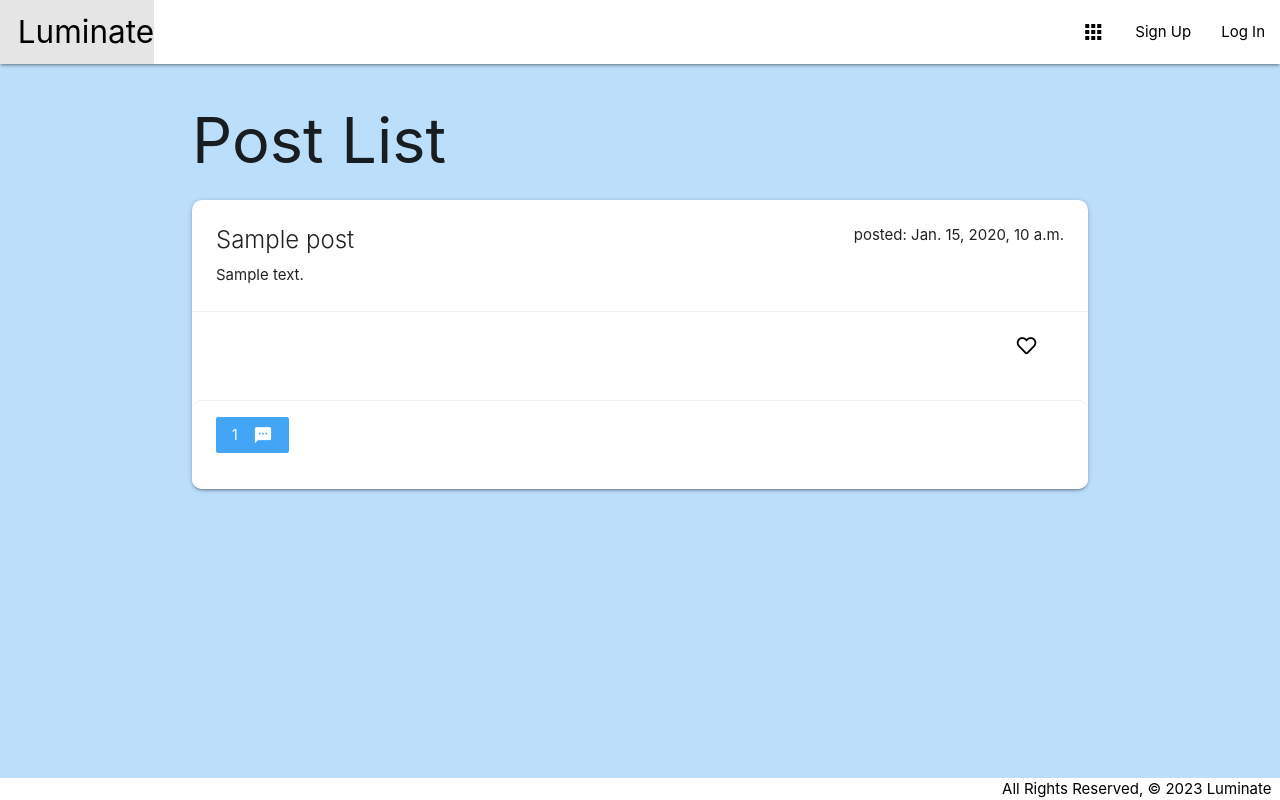
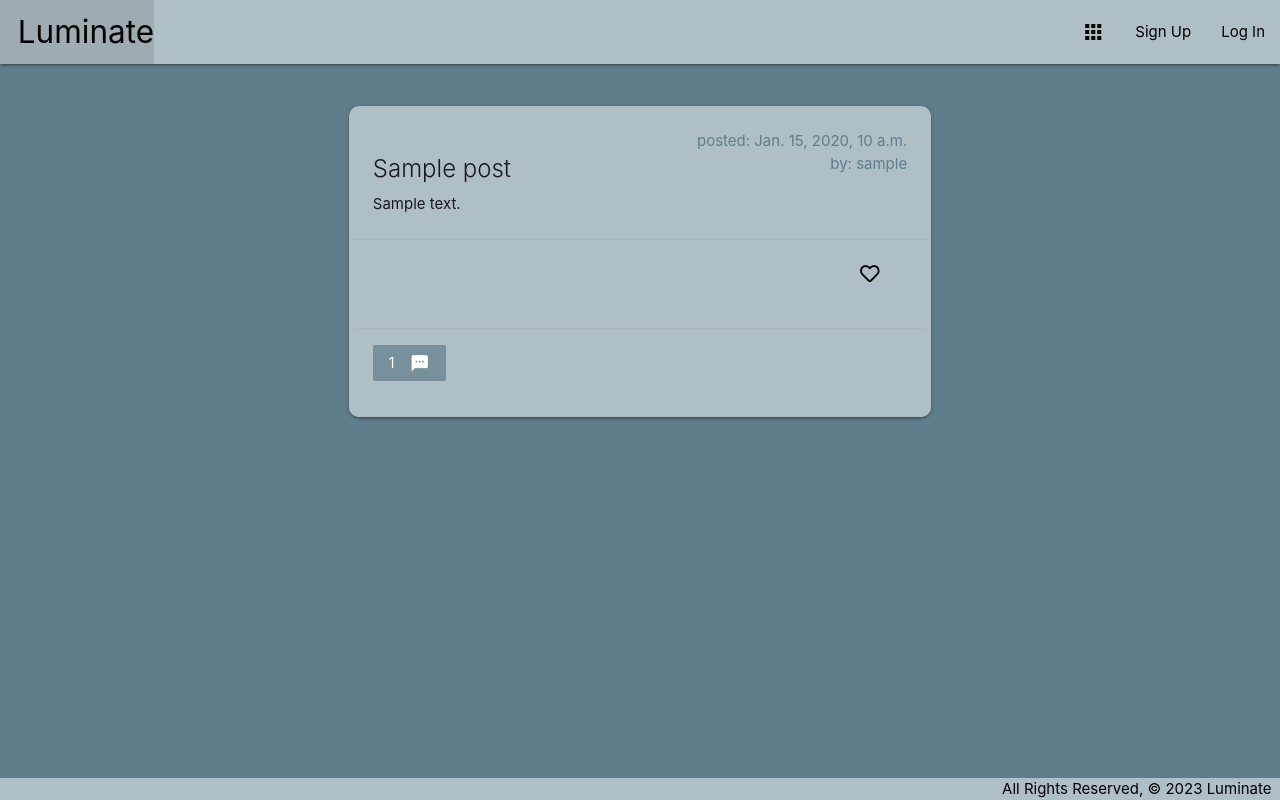
Before and after one commit to ShadowXG/Luminate, a Django app: page /posts/ in a window 1280 px wide. Run offline with Django 4.2, Linux system fonts and the light colour scheme; tables that the repository leaves empty hold one stand-in row (values such as "Sample post").

Commit message:
updated all templates and added styling

```diff
--- a/main_app/models.py
+++ b/main_app/models.py
@@ -26,7 +26,7 @@ class Reply(models.Model):
     created_date = models.DateTimeField(default=timezone.now)
 
     class Meta:
-        ordering = ['-created_date']
+        ordering = ['created_date']
 
 class Like(models.Model):
     user = models.ForeignKey(User, on_delete=models.CASCADE)
--- a/main_app/static/css/style.css
+++ b/main_app/static/css/style.css
@@ -18,3 +18,7 @@ footer.page-footer {
     border: none !important;
     box-shadow: none !important;
   }
+
+.black-text {
+    color: black;
+}
--- a/main_app/templates/base.html
+++ b/main_app/templates/base.html
@@ -12,10 +12,10 @@
     <link href="https://fonts.googleapis.com/icon?family=Material+Icons" rel="stylesheet">
     <script src="https://code.jquery.com/jquery-3.6.0.min.js"></script>
 </head>
-<body class="blue lighten-4">
+<body class="blue-grey">
     <header class="navbar-fixed">
         <nav>
-            <div class="nav-wrapper white">
+            <div class="nav-wrapper blue-grey lighten-3">
                 <ul>
                     <li><a href="/" class="left brand-logo black-text">&nbsp;&nbsp;Luminate</a></li>
                 </ul>
@@ -37,7 +37,7 @@
         {% block content %}
         {% endblock %}
     </main>
-    <footer class="page-footer white">
+    <footer class="page-footer blue-grey lighten-3">
         <div class="right black-text">All Rights Reserved, &copy; 2023 Luminate &nbsp;</div>
     </footer>
 </body>
--- a/main_app/templates/home.html
+++ b/main_app/templates/home.html
@@ -1,4 +1,5 @@
 {% extends 'base.html' %}
 {% block content %}
-    <h1>Home</h1>
+    <h2>Luminate</h2>
+    <h6>Luminate is an online space that allows users to publish all sorts of blog posts! Luminate both fun and easy to use. Currently users are only able to post text content but we're working on ways for users to upload photos, gif, videos and tags to their posts! Please sign up or log in to create a post!</h6>
 {% endblock %}
--- a/main_app/templates/posts/index.html
+++ b/main_app/templates/posts/index.html
@@ -1,13 +1,15 @@
 {% extends 'base.html' %}
 {% block content %}
-    <h1>Post List</h1>
-
+    <h1></h1>
     {% for post in posts %}
         {% with post.replies.all as replies %}
         {% with reply_count=replies.count %}
-        <div class="card">
+        <div class="centered">
+            <div class="card blue-grey lighten-3" style="width: 65%; margin-bottom: 20px;">
                 <div class="card-content">
-                <p class="float-right" style="float: right">posted: {{post.created_date}}</p>
+                    <p class="float-right" style="float: right; color: #607d8b">posted: {{post.created_date}}</p>
+                    <br>
+                    <p class="float-right" style="float: right; color: #607d8b ">by: {{post.user}}</p>
                     <span class="card-title">{{ post.title }}</span>
                     {% if post.photo %}
                         <img src="{{ post.photo.url }}" alt="blog photo">
@@ -18,8 +20,8 @@
                     <div class="row">
                         {% if request.user == post.user %}
                         <div class="col s6">
-                            <a href="{% url 'posts_update' post.id %}" class="blue-text text-lighten-2">Edit</a>
-                            <a href="{% url 'posts_delete' post.id %}" class="blue-text text-lighten-2">Delete</a>
+                            <button onclick="location.href='{% url 'posts_update' post.id %}'" class="btn blue-grey lighten-1" style="margin-right: 10px">Edit</button>
+                            <button onclick="location.href='{% url 'posts_delete' post.id %}'" class="btn blue-grey lighten-2">Delete</button>
                         </div>
                             <div class="col s6 right-align">
                                 <form method="POST" action="{% url 'toggle_index_like' post_id=post.id %}" class="float-right">
@@ -50,31 +52,37 @@
                     </div>
                 </div>
                 <div class="card-action" style="border-radius: 10px;">
-                <button class="reply-button btn blue lighten-1" style="margin-bottom: 5px;"data-post-id="{{ post.id }}"><i class="material-icons right" title="Replies">sms</i>{{ reply_count }}</button>
+                    <button class="reply-button btn blue-grey lighten-1" style="margin-bottom: 5px;"data-post-id="{{ post.id }}"><i class="material-icons right" title="Replies">sms</i>{{ reply_count }}</button>
                     <form class="reply-form" id="reply-form-{{ post.id }}" method="POST" action="{% url 'add_reply' %}" data-post-id="{{ post.id }}">
                         {% csrf_token %}
-                    <textarea name="content" placeholder="Your reply here..."></textarea>
+                        <textarea name="content" class="black-text" placeholder="Your reply here..."></textarea>
                         <input type="hidden" name="post_id" value="{{ post.id }}">
-                    <button type="submit" class="blue-text text-lighten-2" style="border: 2px solid #5da6fa;background-color: white; padding: 6px;">Reply</button>
+                        <button type="submit" class="blue-grey lighten-2" style="border: 2px solid #90a4ae; padding: 6px;">Reply</button>
                     </form>
                     <ul>
                         {% for reply in post.replies.all %}
-                        <li class="card reply-card" style="padding: 12px" data-post-id="{{ post.id }}">{{ reply.user.username }}: {{ reply.content }}
+                            <li class="card reply-card blue-grey lighten-2" style="padding: 12px; margin-bottom: 12px;" data-post-id="{{ post.id }}">{{ reply.user.username }}: {{ reply.content }}
                                 {% if request.user == reply.user %}
-                                <a href="{% url 'reply_delete' reply.id %}" class="blue-text text-lighten-2" style="float: right; margin-left: 10px;" title="Delete"><i class="material-icons">clear</i></a>
-                                <a href="{% url 'reply_update' reply.id %}" class="blue-text text-lighten-2" style="float: right;" title="Edit"><i class="material-icons">edit</i></a>
+                                    <a href="{% url 'reply_delete' reply.id %}" class="grey-text text-lighten-2" style="float: right; margin-left: 10px;" title="Delete"><i class="material-icons">clear</i></a>
+                                    <a href="{% url 'reply_update' reply.id %}" class="grey-text text-lighten-2" style="float: right;" title="Edit"><i class="material-icons">edit</i></a>
                                 {% endif %}
                             </li>
                         {% endfor %}
                     </ul>
                 </div>
             </div>
+        </div>
         {% endwith %}
         {% endwith %}
     {% endfor %}
     <style>
+        .centered {
+            display: flex;
+            justify-content: center;
+        }
         .card {
             border-radius: 10px;
+            margin: 0 auto;
         }
     </style>
     <script>
```
Also changed, not shown: main_app/templates/likes/index.html (+15 -3 lines), main_app/templates/main_app/post_confirm_delete.html (+17 -8 lines), main_app/templates/main_app/post_form.html (+15 -4 lines), main_app/templates/main_app/reply_confirm_delete.html (+17 -7 lines), main_app/templates/main_app/reply_form.html (+13 -2 lines), main_app/templates/registration/login.html (+18 -9 lines), main_app/templates/registration/signup.html (+18 -9 lines), main_app/migrations/0012_alter_reply_options.py (added). Lines whose indentation alone changed are shown as unchanged.
